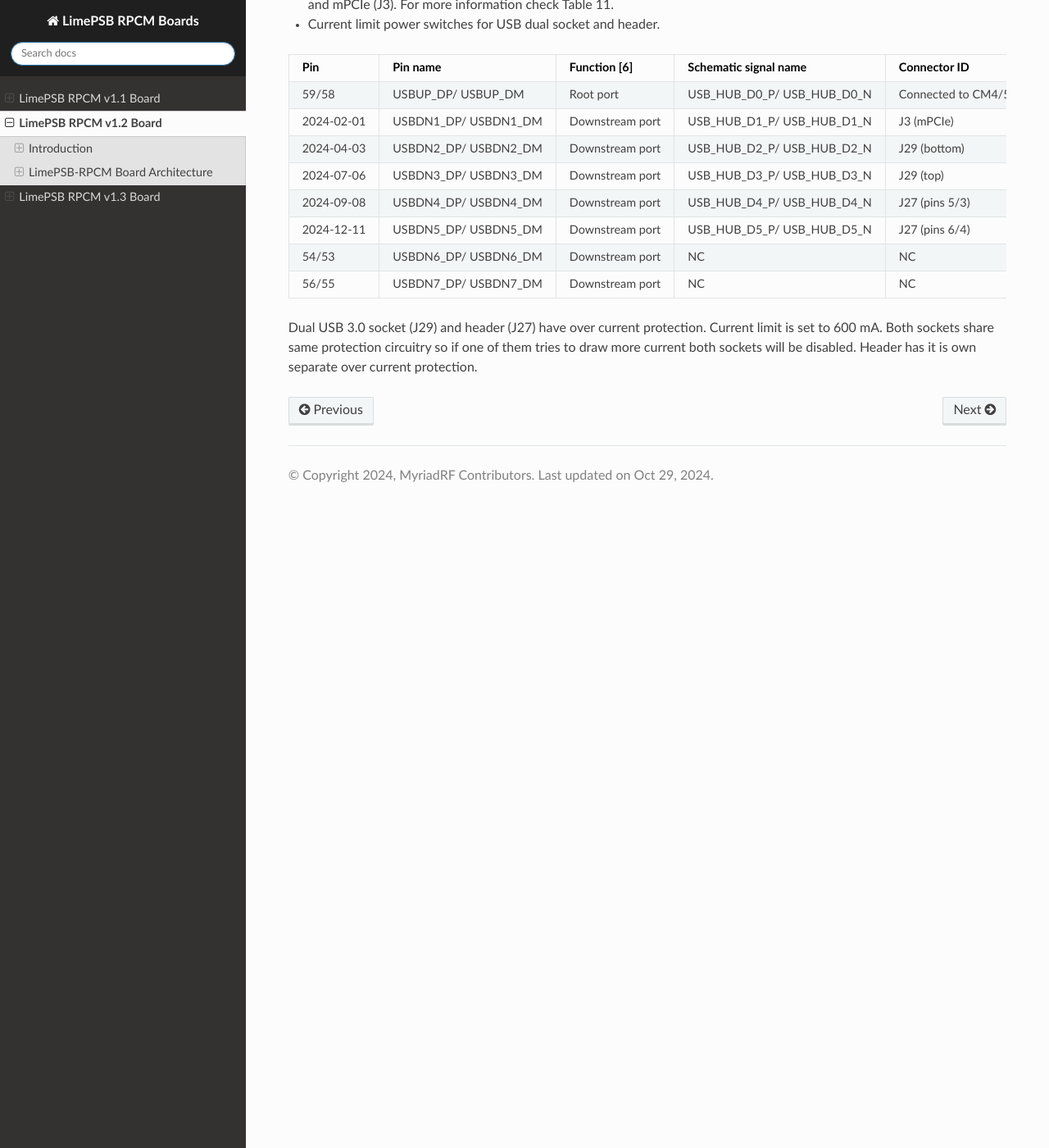
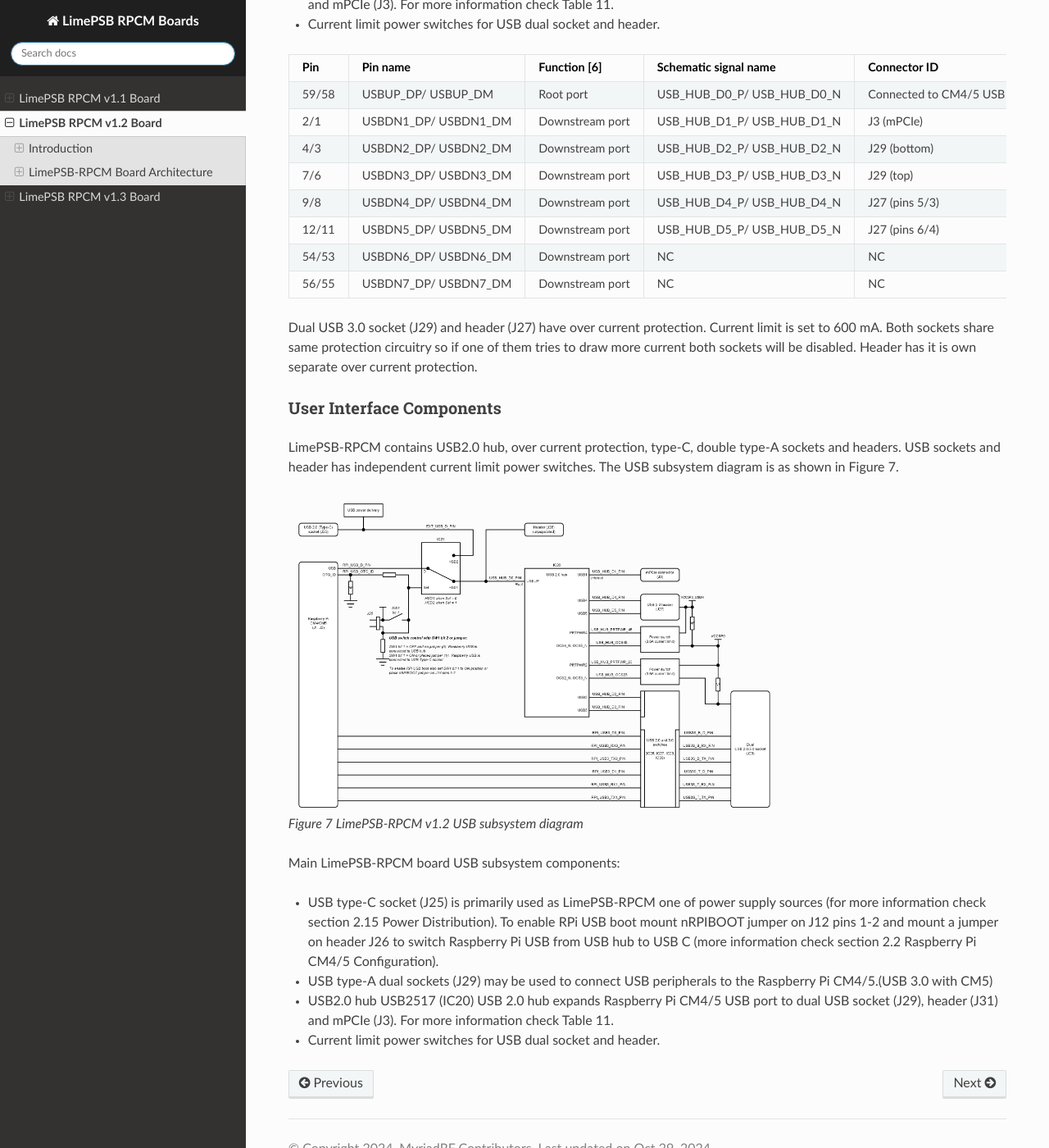
Before and after one commit to myriadrf/LimePSB-RPCM, a Sphinx documentation site: the page built from docs/v1.2/index.rst, in a window 1280 px wide and 1400 px high, scrolled down 18503 px. Shown: the whole window at 82% size. Built offline with Sphinx 7.4.7 and the Read the Docs theme 3.1.0, drawn with Linux system fonts in a browser that asks for light colours.

Commit message:
Fixed table 11

```diff
--- a/docs/v1.2/index.rst
+++ b/docs/v1.2/index.rst
@@ -946,19 +946,19 @@
 | 59/58      | USBUP_DP/ USBUP_DM   | Root port        | USB_HUB_D0_P/             | Connected to CM4/5 USB via USB switch |
 |            |                      |                  | USB_HUB_D0_N              |                                       |
 +------------+----------------------+------------------+---------------------------+---------------------------------------+
-| 2024-02-01 | USBDN1_DP/ USBDN1_DM | Downstream port  | USB_HUB_D1_P/             | J3 (mPCIe)                            |
+| 2/1        | USBDN1_DP/ USBDN1_DM | Downstream port  | USB_HUB_D1_P/             | J3 (mPCIe)                            |
 |            |                      |                  | USB_HUB_D1_N              |                                       |
 +------------+----------------------+------------------+---------------------------+---------------------------------------+
-| 2024-04-03 | USBDN2_DP/           | Downstream port  | USB_HUB_D2_P/             | J29 (bottom)                          |
+| 4/3        | USBDN2_DP/           | Downstream port  | USB_HUB_D2_P/             | J29 (bottom)                          |
 |            | USBDN2_DM            |                  | USB_HUB_D2_N              |                                       |
 +------------+----------------------+------------------+---------------------------+---------------------------------------+
-| 2024-07-06 | USBDN3_DP/           | Downstream port  | USB_HUB_D3_P/             | J29 (top)                             |
+| 7/6        | USBDN3_DP/           | Downstream port  | USB_HUB_D3_P/             | J29 (top)                             |
 |            | USBDN3_DM            |                  | USB_HUB_D3_N              |                                       |
 +------------+----------------------+------------------+---------------------------+---------------------------------------+
-| 2024-09-08 | USBDN4_DP/           | Downstream port  | USB_HUB_D4_P/             | J27 (pins 5/3)                        |
+| 9/8        | USBDN4_DP/           | Downstream port  | USB_HUB_D4_P/             | J27 (pins 5/3)                        |
 |            | USBDN4_DM            |                  | USB_HUB_D4_N              |                                       |
 +------------+----------------------+------------------+---------------------------+---------------------------------------+
-| 2024-12-11 | USBDN5_DP/           | Downstream port  | USB_HUB_D5_P/             | J27 (pins 6/4)                        |
+| 12/11      | USBDN5_DP/           | Downstream port  | USB_HUB_D5_P/             | J27 (pins 6/4)                        |
 |            | USBDN5_DM            |                  | USB_HUB_D5_N              |                                       |
 +------------+----------------------+------------------+---------------------------+---------------------------------------+
 | 54/53      | USBDN6_DP/           | Downstream port  | NC                        | NC                                    |
@@ -969,3 +969,22 @@
 +------------+----------------------+------------------+---------------------------+---------------------------------------+
 
 Dual USB 3.0 socket (J29) and header (J27) have over current protection. Current limit is set to 600 mA. Both sockets share same protection circuitry so if one of them tries to draw more current both sockets will be disabled. Header has it is own separate over current protection.
+
+User Interface Components
+-------------------------
+
+LimePSB-RPCM contains USB2.0 hub, over current protection, type-C, double type-A sockets and headers. USB sockets and header has independent current limit power switches. The USB subsystem diagram is as shown in Figure 7.
+
+.. figure:: images/LimePSB-RPCM_v1.2_diagrams_USB.png
+  :width: 600
+
+  Figure 7 LimePSB-RPCM v1.2 USB subsystem diagram
+
+Main LimePSB-RPCM board USB subsystem components:
+
+* USB type-C socket (J25) is primarily used as LimePSB-RPCM one of power supply sources (for more information check section 2.15 Power Distribution). To enable RPi USB boot mount nRPIBOOT jumper on J12 pins 1-2 and mount a jumper on header J26 to switch Raspberry Pi USB from USB hub to USB C (more information check section 2.2 Raspberry Pi CM4/5 Configuration).
+* USB type-A dual sockets (J29) may be used to connect USB peripherals to the Raspberry Pi CM4/5.(USB 3.0 with CM5)
+* USB2.0 hub USB2517 (IC20) USB 2.0 hub expands Raspberry Pi CM4/5 USB port to dual USB socket (J29), header (J31) and mPCIe (J3). For more information check Table 11.
+* Current limit power switches for USB dual socket and header.
+
+.. Table 11 USB2.0 (IC20) Hub signals
```
